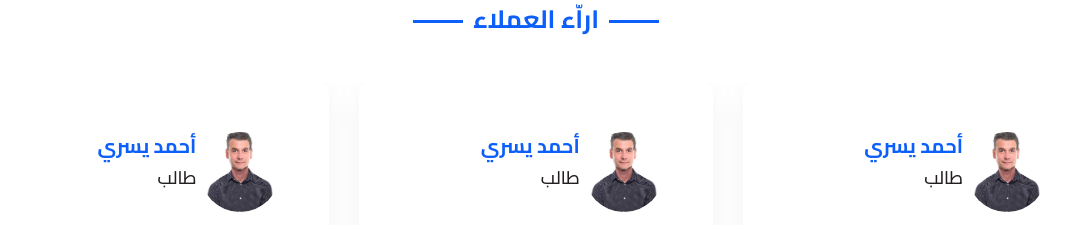
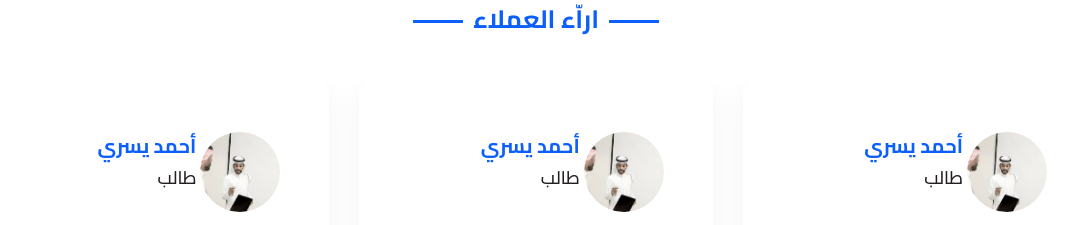
Before and after one commit to ahmedyousry74/website-capabilities, a website: page src/about-us.html in a window 1280 px wide. Shown: the part 2058-2283 px from the top of the page, without its empty margins (104-1182 px from the left). Drawn offline with nearby package versions, Linux system fonts and the light colour scheme; files whose address does not match are found by name.

```diff
--- a/src/about-us.html
+++ b/src/about-us.html
@@ -288,7 +288,7 @@
     <div class="owl-carousel testimonials_carousal owl-theme">
         <div class="testimonials_item p-5">
           <div class="testi_info flex justify-start items-start flex-row gap-1 mb-3">
-            <img src="../assets/images/team3.jpg" alt="team" loading="lazy" class="!w-[80px] !h-[80px] !rounded-full object-cover">
+            <img src="../assets/images/test3.jpg" alt="team" loading="lazy" class="!w-[80px] !h-[80px] !rounded-full object-cover">
             <div class="flex justify-start items-start flex-col gap-1">
               <h3 class="text-primary-color font-semibold text-xl mb-0"> أحمد يسري </h3>
               <span class="text-third-color font-medium text-lg">طالب</span>
@@ -298,7 +298,7 @@
         </div>
         <div class="testimonials_item p-5">
           <div class="testi_info flex justify-start items-start flex-row gap-1 mb-3">
-            <img src="../assets/images/team3.jpg" alt="team" loading="lazy" class="!w-[80px] !h-[80px] !rounded-full object-cover">
+            <img src="../assets/images/test3.jpg" alt="team" loading="lazy" class="!w-[80px] !h-[80px] !rounded-full object-cover">
             <div class="flex justify-start items-start flex-col gap-1">
               <h3 class="text-primary-color font-semibold text-xl mb-0"> أحمد يسري </h3>
               <span class="text-third-color font-medium text-lg">طالب</span>
@@ -308,7 +308,7 @@
         </div>
         <div class="testimonials_item p-5">
           <div class="testi_info flex justify-start items-start flex-row gap-1 mb-3">
-            <img src="../assets/images/team3.jpg" alt="team" loading="lazy" class="!w-[80px] !h-[80px] !rounded-full object-cover">
+            <img src="../assets/images/test3.jpg" alt="team" loading="lazy" class="!w-[80px] !h-[80px] !rounded-full object-cover">
             <div class="flex justify-start items-start flex-col gap-1">
               <h3 class="text-primary-color font-semibold text-xl mb-0"> أحمد يسري </h3>
               <span class="text-third-color font-medium text-lg">طالب</span>
```
